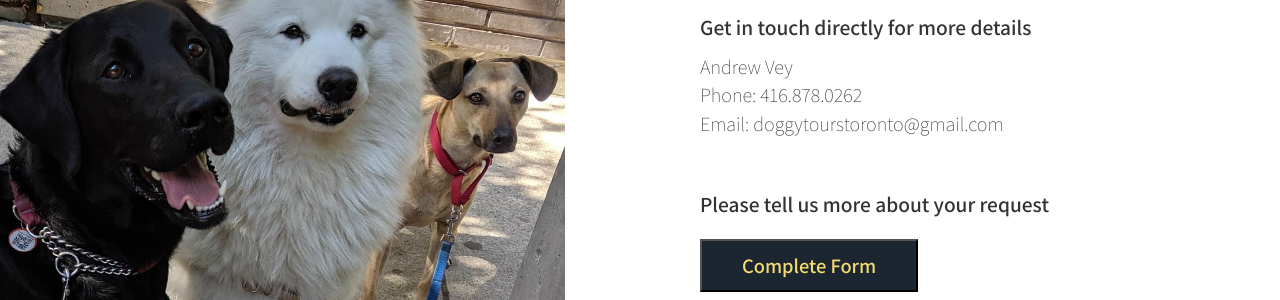
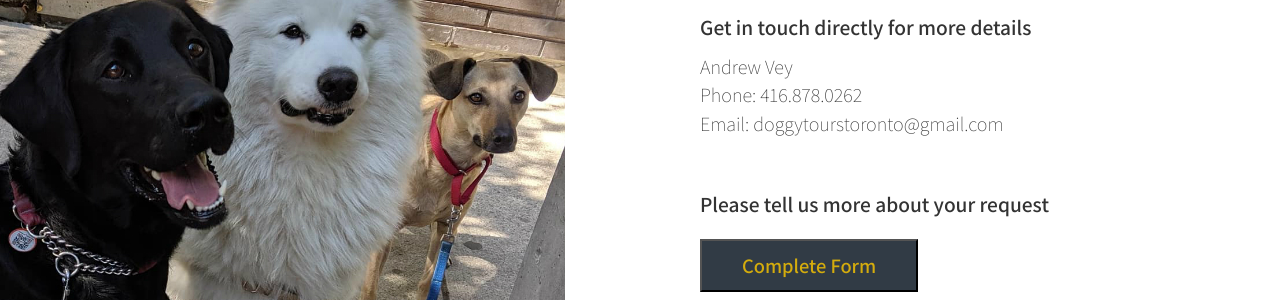
Before and after one commit to rachcop/doggytourstoronto.github.io, a website: page contact.html in a window 1280 px wide. In both pictures the pointer is over the button "Complete Form". Shown: the part 500-800 px from the top of the page. Drawn offline with Linux system fonts and the light colour scheme.

Commit message:
styling updates

```diff
--- a/styles/custom.css
+++ b/styles/custom.css
@@ -117,12 +117,20 @@ footer {
 	margin-top: 1rem;
 }
 
+.more-info button:hover {
+	background-color: rgba(27, 38, 49, 0.9);
+}
+
 .more-info button a {
 	font-size: 2.05rem;
 	text-align: center;
 	font-weight: bold;
 	text-decoration: none;
 	color: #f7dc6f;
+}
+
+.more-info button a:hover {
+	color: #d4ac0d;
 }
 
 
```
